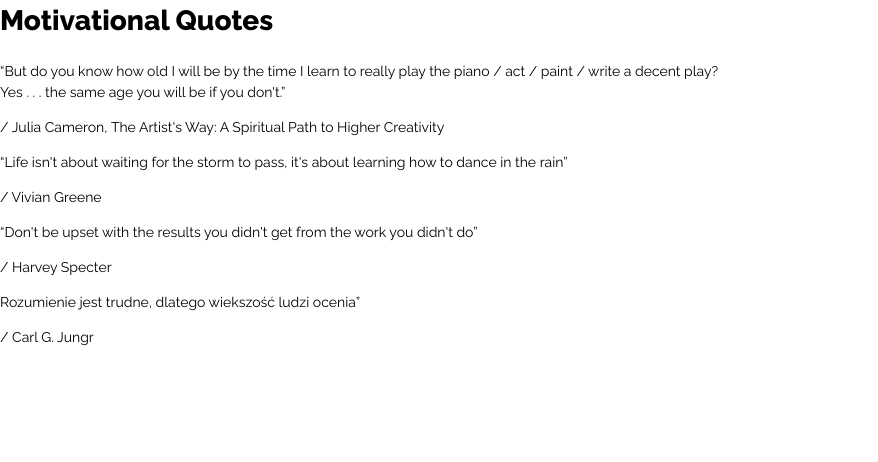
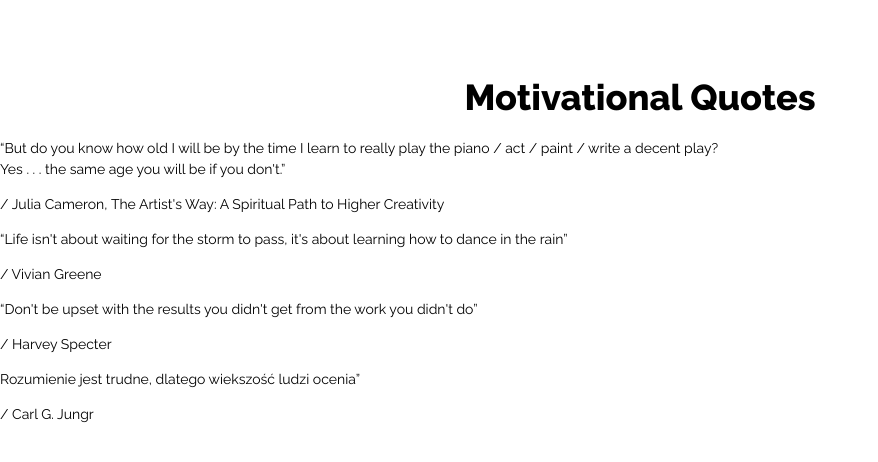
Before and after one commit to katpiech/git-learning, a plain HTML site: page index.html in a window 1280 px wide. Shown: the whole page, without its empty margins (0-878 px from the left). Drawn offline with Linux system fonts and the light colour scheme.

Commit message:
Add style for page header

```diff
--- a/css/style.css
+++ b/css/style.css
@@ -8,3 +8,9 @@
     line-height: 1.5;
     font-family: 'Raleway', sans-serif;
 }
+
+h1 {
+    font-size: 36px;
+    text-align: center;
+    margin: 70px 0 0;
+}
```
